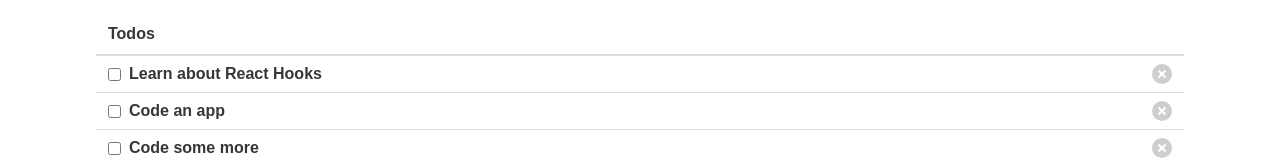
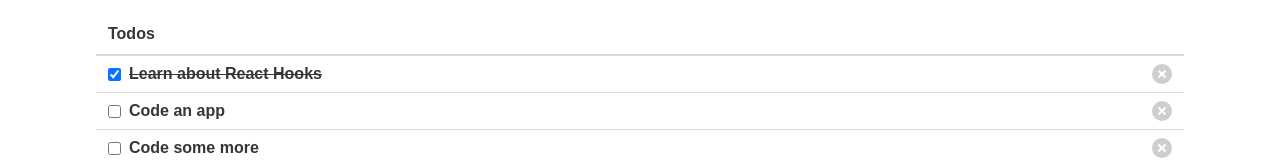
Before and after one commit to andreviallon/react-hooks-todo-app, a React (Create React App) app: page / in a window 1280 px wide. Shown: the part 130-290 px from the top of the page. Built offline with nearby package versions, Linux system fonts and the light colour scheme.

Commit message:
Fix complete todo bug

```diff
--- a/src/AddTodo/Add-Todo.jsx
+++ b/src/AddTodo/Add-Todo.jsx
@@ -7,7 +7,7 @@
   return {
     value,
     onChange: e => setValue(e.target.value),
-    clearField: () => setValue("")
+    clear: () => setValue("")
   };
 };
 
@@ -20,7 +20,7 @@
       onSubmit={e => {
         e.preventDefault();
         onSubmit(todo.value);
-        todo.clearField();
+        todo.clear();
       }}
     >
       <input className="input" type="text" placeholder="Todo" {...todo} />
--- a/src/Todo/Todo.jsx
+++ b/src/Todo/Todo.jsx
@@ -4,9 +4,9 @@
   return (
     <tr>
       <td className="table-todo">
-        <label className="checkbox" onClick={() => completeTodo(index)}>
-          <input type="checkbox" />
-          <div className="todo">{todo.title}</div>
+        <label className="checkbox">
+          <input type="checkbox" defaultChecked={todo.isCompleted} onClick={() => completeTodo(index)}/>
+          <div className="todo" style={{ textDecoration: todo.isCompleted ? "line-through" : "" }}>{todo.title}</div>
         </label>
         <span className="delete" onClick={() => deleteTodo(index)} />
       </td>
--- a/src/Todos/Todos.jsx
+++ b/src/Todos/Todos.jsx
@@ -5,7 +5,7 @@
 
 export function Todos() {
   const [todos, setTodos] = useState([
-    { title: "Learn about React Hooks", isCompleted: false },
+    { title: "Learn about React Hooks", isCompleted: true },
     { title: "Code an app", isCompleted: false },
     { title: "Code some more", isCompleted: false }
   ]);
```
